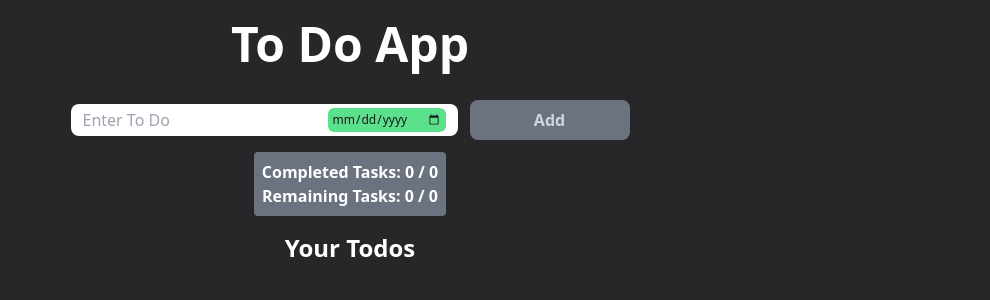
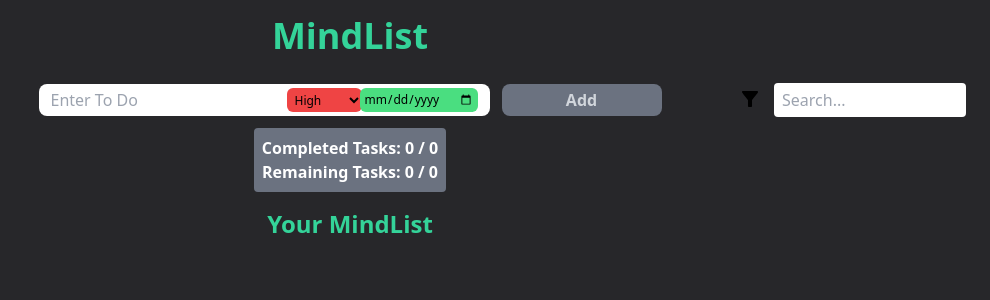
Before and after one commit to Pravinparihar26/To-Do-App, a React (Create React App) app: page / in a window 1280 px wide. Shown: the top 300 px of the page, without its empty margins (290-1280 px from the left). Built offline with nearby package versions, Linux system fonts and the light colour scheme.

Commit message:
Added search, priority feature

```diff
--- a/public/index.html
+++ b/public/index.html
@@ -24,7 +24,7 @@
       work correctly both with client-side routing and a non-root public URL.
       Learn how to configure a non-root public URL by running `npm run build`.
     -->
-    <title>To Do App</title>
+    <title>MindList (To Do App)</title>
   </head>
   <body>
     <noscript>You need to enable JavaScript to run this app.</noscript>
--- a/src/App.js
+++ b/src/App.js
@@ -1,6 +1,7 @@
 import React, { useState, useEffect } from 'react';
 import { FaCalendarAlt, FaTrash, FaEdit, FaCheckCircle, FaClock, FaCalendarTimes } from "react-icons/fa";
-import { MdSaveAs, MdDeleteSweep } from "react-icons/md";
+import { MdSaveAs, MdDeleteSweep, MdFilterListAlt } from "react-icons/md";
+import { FaArrowUpWideShort, FaArrowDownShortWide, FaArrowDownUpAcrossLine } from "react-icons/fa6";
 
 function App() {
   const [todo, settodo] = useState('');
@@ -13,6 +14,10 @@ function App() {
   const [updateindex, setupdateindex] = useState(null);
   const [duedate, setduedate] = useState('');
   const [updatedate, setupdatedate] = useState('');
+  const [searchvalue, setsearchvalue] = useState('');
+  const [searchtodos, setsearchtodos] = useState([]);
+  const [priority, setPriority] = useState('High');
+  const [filter, setFilter] = useState('');
 
   const handlechange = (e) => {
     settodo(e.target.value);
@@ -20,9 +25,11 @@ function App() {
 
   const addtodo = () => {
     if (!todo.trim()) return;
-    settodos([...todos, { text: todo, done: false, enddate: duedate }]);
+    settodos([...todos, { text: todo, done: false, enddate: duedate, priority }]);
+    console.log(priority);
     settodo('');
     setduedate('');
+    setPriority('High');
   }
 
   const deletetodo = (deleteindex) => {
@@ -60,69 +67,231 @@ function App() {
   }
 
   useEffect(() => {
+    if (searchvalue.trim() === "") {
+      setsearchtodos([]);
+    } else {
+      const searchtodos = todos.map((todo, index) => ({
+        ...todo, searchedindex: index
+      }))
+        .filter(todo =>
+          todo.text.toLowerCase().includes(searchvalue.toLowerCase())
+        );
+      setsearchtodos(searchtodos);
+    }
+  }, [searchvalue, todos]);
+
+
+
+  useEffect(() => {
     localStorage.setItem("todos", JSON.stringify(todos));
   }, [todos]);
 
   return (
     <div className="bg-zinc-800 min-h-screen flex flex-col items-center text-white">
-      <h1 className="font-bold text-2xl my-5 sm:text-5xl">To Do App</h1>
+      {/* Header */}
+      <h1 className="text-emerald-400 font-bold text-center my-4 text-4xl">
+        MindList
+      </h1>
 
-      <div className='flex flex-col gap-3 items-center my-3 sm:flex-row'>
-        <div className='relative'>
-          <input className='px-3 py-1 text-black pr-36 rounded-lg min-w-40 text-sm h-8 border-none focus:outline-none sm:min-w-72 sm:py-2 sm:text-base' type="text" value={todo} onChange={handlechange} placeholder="Enter To Do" />
-          <input className='absolute bg-green-400 hover:bg-green-300 rounded-md px-1 py-1 right-2 text-xs top-1/2 -translate-y-1/2 h-5 text-black opacity-90 sm:right-3 sm:h-6' type="date" value={duedate} onChange={(e) => setduedate(e.target.value)} />
+
+      {/* Input Section */}
+      <div className='relative w-full items-center justify-center flex'>
+        <div className="justify-center flex flex-col gap-3 items-center my-3 sm:flex-row">
+          <div className="relative">
+            {/* Todo Input */}
+            <input
+              className="px-3 py-1 text-black pr-52 rounded-lg min-w-40 text-sm h-8 border-none focus:outline-none sm:min-w-72 sm:py-2 sm:text-base"
+              type="text"
+              value={todo}
+              onChange={handlechange}
+              placeholder="Enter To Do"
+            />
+
+            {/* Priority Select */}
+            <select
+              value={priority}
+              onChange={(e) => setPriority(e.target.value)}
+              className="absolute bg-red-500 text-black focus:outline-none text-xs px-1 right-32 h-5 rounded-md top-1/2 -translate-y-1/2 sm:h-6">
+              <option value="High" className="bg-red-500">High</option>
+              <option value="Medium" className="bg-yellow-300">Medium</option>
+              <option value="Low" className="bg-green-400">Low</option>
+            </select>
+
+            {/* Due Date Input */}
+            <input
+              className="absolute bg-green-400 hover:bg-green-300 rounded-md px-1 py-1 right-2 text-xs top-1/2 -translate-y-1/2 h-5 text-black sm:right-3 sm:h-6"
+              type="date"
+              value={duedate}
+              onChange={(e) => setduedate(e.target.value)}
+            />
+          </div>
+
+          {/* Add Button */}
+          <button
+            disabled={!todo.trim()}
+            className={`px-3 py-1 min-w-20 max-h-7 text-sm rounded-lg font-bold sm:min-w-40 sm:min-h-8 sm:py-1 sm:text-base ${todo.trim()
+              ? "bg-green-400 hover:bg-green-500 text-black"
+              : "bg-gray-500 cursor-not-allowed text-gray-300"
+              }`}
+            onClick={addtodo}
+          >
+            Add
+          </button>
         </div>
-        <button disabled={!todo.trim()} className={`px-3 py-1 min-w-20 max-h-7 text-sm rounded-lg font-bold sm:min-w-40 sm:min-h-10 sm:py-2 sm:text-base ${todo.trim()
-          ? 'bg-green-400 hover:bg-green-500 text-black'
-          : 'bg-gray-500 cursor-not-allowed text-gray-300'}`}
-          onClick={addtodo}> Add
-        </button>
+
+        <div className='absolute flex right-6 gap-2'>
+          <div className='relative group'>
+            <button className='text-black p-1 rounded hover:bg-gray-200'>
+              <MdFilterListAlt size={24} />
+            </button>
+            <div className='absolute right-0 mt-2 bg-white rounded invisible group-hover:visible duration-200 transition-all'>
+              <ul className='p-2 space-y-2 text-sm text-gray-700'>
+                <li><button className='w-full text-left hover:bg-gray-200 px-2 py-1 rounded'>Completed</button></li>
+                <li><button className='w-full text-left hover:bg-gray-200 px-2 py-1 rounded'>Remaining</button></li>
+                <li><button className='w-full text-left hover:bg-gray-200 px-2 py-1 rounded'>Priority</button></li>
+              </ul>
+            </div>
+          </div>
+
+          <input
+            type="search"
+            className='bg-white rounded px-2 py-1 text-black focus:outline-none w-32 sm:w-48'
+            placeholder="Search..."
+            value={searchvalue}
+            onChange={(e) => setsearchvalue(e.target.value)}
+          />
+        </div>
       </div>
 
-      <div className='bg-gray-500 rounded p-2 text-center font-bold'>
+      {/* Summary Section */}
+      <div className="bg-gray-500 rounded p-2 text-center font-bold">
         <p>
-          Completed Tasks: {todos.filter(todo => todo.done).length} / {todos.length}
+          Completed Tasks: {todos.filter((todo) => todo.done).length} / {todos.length}
         </p>
         <p>
-          Remaining Tasks: {todos.filter(todo => !todo.done).length} / {todos.length}
+          Remaining Tasks: {todos.filter((todo) => !todo.done).length} / {todos.length}
         </p>
       </div>
 
-      <div className='my-4 mx-2'>
-        <h3 className='font-bold text-lg text-center mb-4 sm:text-2xl'>Your Todos</h3>
-        <ul className='space-y-3'>
-          {todos.map((todo, index) => (
-            <li className='bg-zinc-700 px-4 py-2 text-xs rounded-lg flex flex-col justify-between sm:py-2 sm:text-sm sm:min-h-10 sm:flex-row' key={index}>
+      {/* Todos Display Section */}
+      <div className="my-4 flex flex-col mx-3 w-fit">
+        <h3 className="text-emerald-400 font-bold text-lg text-center mb-4 sm:text-2xl">{searchvalue.trim() ? "Your Searched MindList" : "Your MindList"}</h3>
+        <ul className="space-y-3">
+          {(searchvalue.trim() ? searchtodos : todos).map((todo, index) => {
+            const realIndex = todo.searchedindex ?? index;
+            return (
+              <li
+                className="bg-zinc-700 px-4 py-2 text-xs rounded-lg flex flex-col justify-between sm:py-2 sm:text-sm sm:min-h-10 sm:flex-row"
+                key={realIndex}
+              >
+                {/* Todo Text or Update Input */}
+                {update && updateindex === realIndex ? (
+                  <input
+                    className="text-black rounded-lg px-2 outline-none"
+                    type="text"
+                    value={updatevalue}
+                    placeholder="Enter updated To Do"
+                    onChange={(e) => setupdatevalue(e.target.value)}
+                  />
+                ) : (
+                  <span
+                    value={updatevalue}
+                    className={
+                      todo.done
+                        ? "line-through text-gray-400 text-sm sm:text-base break-words flex-1"
+                        : "text-sm sm:text-base break-words flex-1"
+                    }
+                  >
+                    {todo.text}
+                  </span>
+                )}
 
-              {update && updateindex === index
-                ? (<input className='text-black rounded-lg px-2 outline-none' type="text" value={updatevalue} placeholder="Enter updated To Do" onChange={(e) => setupdatevalue(e.target.value)} />)
-                : (<span value={updatevalue} className={todo.done ? 'line-through text-gray-400 text-sm sm:text-base break-words flex-1' : 'text-sm sm:text-base break-words flex-1'}>{todo.text}</span>)}
+                {/* Date Display or Edit */}
+                <span className="bg-gray-300 flex items-center text-black text-xs rounded p-1 mt-1 w-fit sm:ml-2 sm:mt-0">
+                  {update && updateindex === realIndex ? (
+                    <input
+                      type="date"
+                      value={updatedate}
+                      onChange={(e) => setupdatedate(e.target.value)}
+                      className="bg-transparent outline-none"
+                    />
+                  ) : todo.enddate ? (
+                    <>
+                      <FaCalendarAlt className="mr-1" /> {todo.enddate}
+                    </>
+                  ) : (
+                    <>
+                      <FaCalendarTimes />
+                      <span className="ml-1 text-gray-700">No Due Date</span>
+                    </>
+                  )}
+                </span>
 
-              <span className='bg-gray-300 flex items-center text-black text-xs rounded p-1 mt-1 w-fit sm:ml-2 sm:mt-0'>
-                {update && updateindex === index
-                  ? (<input type="date" value={updatedate} onChange={(e) => setupdatedate(e.target.value)} className='bg-transparent outline-none' />)
-                  : (todo.enddate ? (<><FaCalendarAlt className='mr-1' /> {todo.enddate}</>) : (<><FaCalendarTimes /> <span className="ml-1 text-gray-700">No Due Date</span></>))
-                }
-              </span>
+                {/* Action Buttons */}
+                <div className="flex gap-2 mt-2 justify-center items-center sm:mt-0">
+                  {/* Priority */}
+                  <span className='sm:ml-4 px-2'>
+                    {
+                      todo.priority === 'High'
+                        ? (<FaArrowUpWideShort className='text-red-500' />)
+                        : todo.priority === 'Medium'
+                          ? <FaArrowDownUpAcrossLine className='text-yellow-500' />
+                          : <FaArrowDownShortWide className='text-green-500' />
+                    }
+                  </span>
 
-              <div className='flex gap-2 mt-2 justify-center items-center sm:mt-0'>
-                <button className='max-h-5 px-2 text-xs rounded font-semibold sm:min-h-6 sm:text-sm sm:ml-4' onClick={() => completed(index)}>{todo.done ? <FaCheckCircle className='text-green-500 hover:text-green-300' /> : <FaClock className='text-yellow-500 hover:text-yellow-300 animate-spin' />}</button>
-                <button className={`max-h-5 px-2 text-xs rounded font-semibold sm:min-h-6 sm:text-sm ${update && updateindex === index
-                  ? 'text-green-500 hover:text-green-300'
-                  : 'text-blue-500 hover:text-blue-300'
-                  }`} onClick={() => update && updateindex === index
-                    ? saveupdate(index) : updatetodo(index)}>
-                  {update && updateindex === index ? <MdSaveAs /> : <FaEdit />} </button>
-                <button className='text-red-500 hover:text-red-300 max-h-5 px-2 py-1 rounded font-semibold sm:min-h-6' onClick={() => deletetodo(index)}><FaTrash /></button>
-              </div>
+                  {/* Complete */}
+                  <button
+                    className="px-2"
+                    onClick={() => completed(realIndex)}
+                  >
+                    {todo.done ? (
+                      <FaCheckCircle className="text-green-500 hover:text-green-300" />
+                    ) : (
+                      <FaClock className="text-yellow-500 hover:text-yellow-300 animate-spin" />
+                    )}
+                  </button>
 
-            </li>
-          ))}
+                  {/* Edit / Save */}
+                  <button
+                    className={`px-2 ${update && updateindex === realIndex
+                      ? "text-green-500 hover:text-green-300"
+                      : "text-blue-500 hover:text-blue-300"
+                      }`}
+                    onClick={() =>
+                      update && updateindex === realIndex
+                        ? saveupdate(realIndex)
+                        : updatetodo(realIndex)
+                    }
+                  >
+                    {update && updateindex === realIndex ? <MdSaveAs /> : <FaEdit />}
+                  </button>
+
+                  {/* Delete */}
+                  <button
+                    className="text-red-500 hover:text-red-300 px-2"
+                    onClick={() => deletetodo(realIndex)}
+                  >
+                    <FaTrash />
+                  </button>
+                </div>
+              </li>
+            )
+          })}
         </ul>
+
+        {/* Clear All Button */}
+        <button
+          className={`bg-red-500 hover:bg-red-400 rounded flex mx-auto justify-center items-center my-3 font-bold px-2 py-[3px] max-h-5 mb-2 sm:min-h-7 sm:w-20 ${todos.length === 0 || searchvalue.trim() ? "invisible" : "visible"
+            }`}
+          onClick={() => clearall()}
+        >
+          <MdDeleteSweep className="text-lg" />
+        </button>
       </div>
-      <button className={`bg-red-500 hover:bg-red-400 rounded flex justify-center items-center font-bold px-2 py-[3px] max-h-5 mb-2 sm:min-h-7 sm:w-20 ${todos.length === 0 ? 'invisible' : 'visible'}`} onClick={() => clearall()}><MdDeleteSweep className='text-lg' /></button>
-    </div >
+    </div>
   );
+
 }
 
 export default App;
```
Also changed, not shown: src/components/addtodo.js (added).
